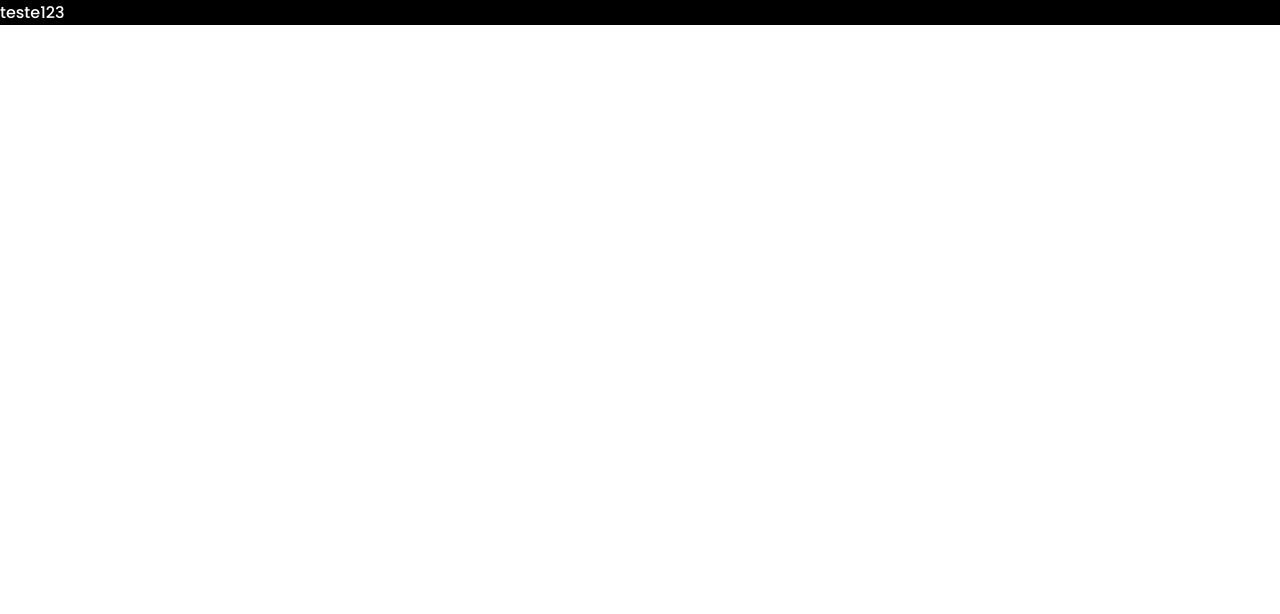
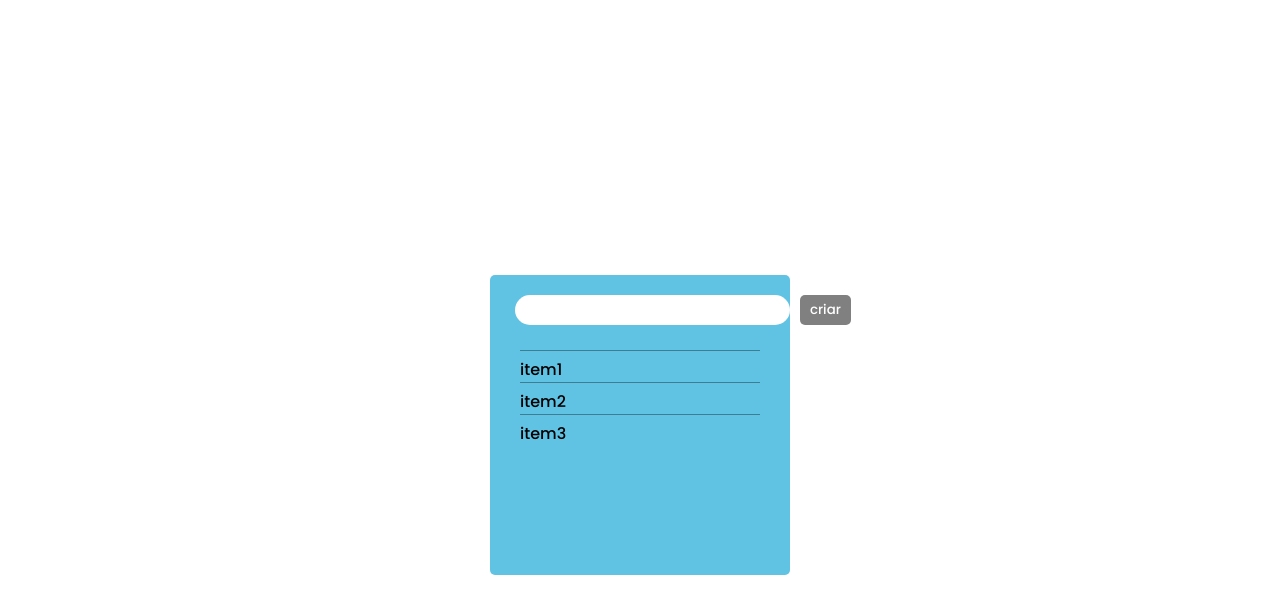
Before and after one commit to Lordkhdo/NextBlog, a Next.js app: page /home in a window 1280 px wide. Shown: the top 614 px of the page. Built offline with nearby package versions, Linux system fonts and the light colour scheme.

Commit message:
todo_list_caminho

```diff
--- /dev/null
+++ b/src/app/home/layouts/Hero.tsx
@@ -0,0 +1,34 @@
+"use client";
+
+import { useState } from "react";
+import styles from "../page.module.css";
+
+const Hero = () => {
+    const [itemArray, setItemArray] = useState<string[]>([
+        "item1",
+        "item2",
+        "item3",
+    ]);
+
+    const CreateNewItem: () => void = () => {
+        console.log("object");
+    };
+
+    return (
+        <div className={`${styles.centralize}`}>
+            <div className={`${styles.box}`}>
+                <div className={`${styles.headerBox}`}>
+                    <input type="text" />
+                    <button onClick={() => CreateNewItem()}>criar</button>
+                </div>
+                <div className={`${styles.bodyBox}`}>
+                    {itemArray.map((item, index) => (
+                        <p key={index}>{item} </p>
+                    ))}
+                </div>
+            </div>
+        </div>
+    );
+};
+
+export default Hero;
--- a/src/app/home/page.module.css
+++ b/src/app/home/page.module.css
@@ -1,6 +1,47 @@
-.section{
-    background-color: black;
+.span {
+    color: white;
 }
-.span{
-    color:white;
+.centralize {
+    display: flex;
+    justify-content: center;
+    align-items: center;
+    height: 100vh;
 }
+.box {
+    height: 300px;
+    width: 300px;
+    background-color: rgb(96, 195, 227);
+    display: flex;
+    align-items: center;
+    border-radius: 5px;
+    display: flex;
+    flex-direction: column;
+}
+.headerBox {
+    display: flex;
+    align-items: baseline;
+    padding-top: 20px;
+    width: 250px;
+    gap: 10px;
+}
+.headerBox > input {
+    border: none;
+    border-radius: 50px;
+    padding: 5px 8px;
+}
+.headerBox > button {
+    border: none;
+    background-color: gray;
+    color: white;
+    padding: 5px 10px;
+    border-radius: 5px;
+}
+.bodyBox {
+    padding-top: 25px;
+    width: 240px;
+}
+.bodyBox > p {
+    text-align: left;
+    border-top: 1px solid rgba(0, 0, 0, 0.353);
+    padding-top: 6px;
+}
--- a/src/app/home/page.tsx
+++ b/src/app/home/page.tsx
@@ -1,15 +1,16 @@
-'use client'
-import { useState } from 'react';
-import styles from './page.module.css'
+"use client";
+import { useState } from "react";
+import styles from "./page.module.css";
+import Hero from "./layouts/Hero";
 const home = () => {
-
     return (
         <>
             <p className={`${styles.section}`}>
                 <span className={`${styles.span}`}>teste123</span>
+                <Hero />
             </p>
         </>
-     );
-}
+    );
+};
 
 export default home;
--- a/src/app/layout.tsx
+++ b/src/app/layout.tsx
@@ -5,7 +5,7 @@ import "./globals.css";
 
 const inter = Inter({ subsets: ["latin"] });
 const poppins = Poppins({
-  weight: ["300","500","600","700"],
+  weight: ["200","300","500","600","700"],
   variable: "--font-poppins",
   subsets: ["latin"],
 });
--- a/src/components/Header.tsx
+++ b/src/components/Header.tsx
@@ -10,7 +10,10 @@ const Header = () => {
             <header className={styles.BlackColor}>
                 <div className={styles.container}>
                     <div className={styles.leftContainerHeader}>
-            <img src="/HeaderImgs/FotoWhiteLogo.png" alt="Foto Logo" />
+                        <img
+                            src="MainHome/HeaderImgs/FotoWhiteLogo.png"
+                            alt="Foto Logo"
+                        />
                         <p>coutosolar</p>
                     </div>
                     <div className={styles.RightContainerHeader}>
```
Also changed, not shown: src/app/page.tsx (+7 -5 lines), src/components/Apresentaction/Apresentaction.module.css (added, +8 -0 lines), src/components/Apresentaction/Apresentaction.tsx (added, +7 -0 lines), src/components/ButtonContact/ButtonContact.module.css (+5 -2 lines), src/components/header.module.css (+8 -10 lines), public/MainHome/HeaderImgs/FotoWhiteLogo.png (renamed from public/HeaderImgs/FotoWhiteLogo.png), src/hooks/useCreateItem.ts (added), 1 other file (tests, documents, lock files or other folders). Lines whose indentation alone changed are shown as unchanged.
